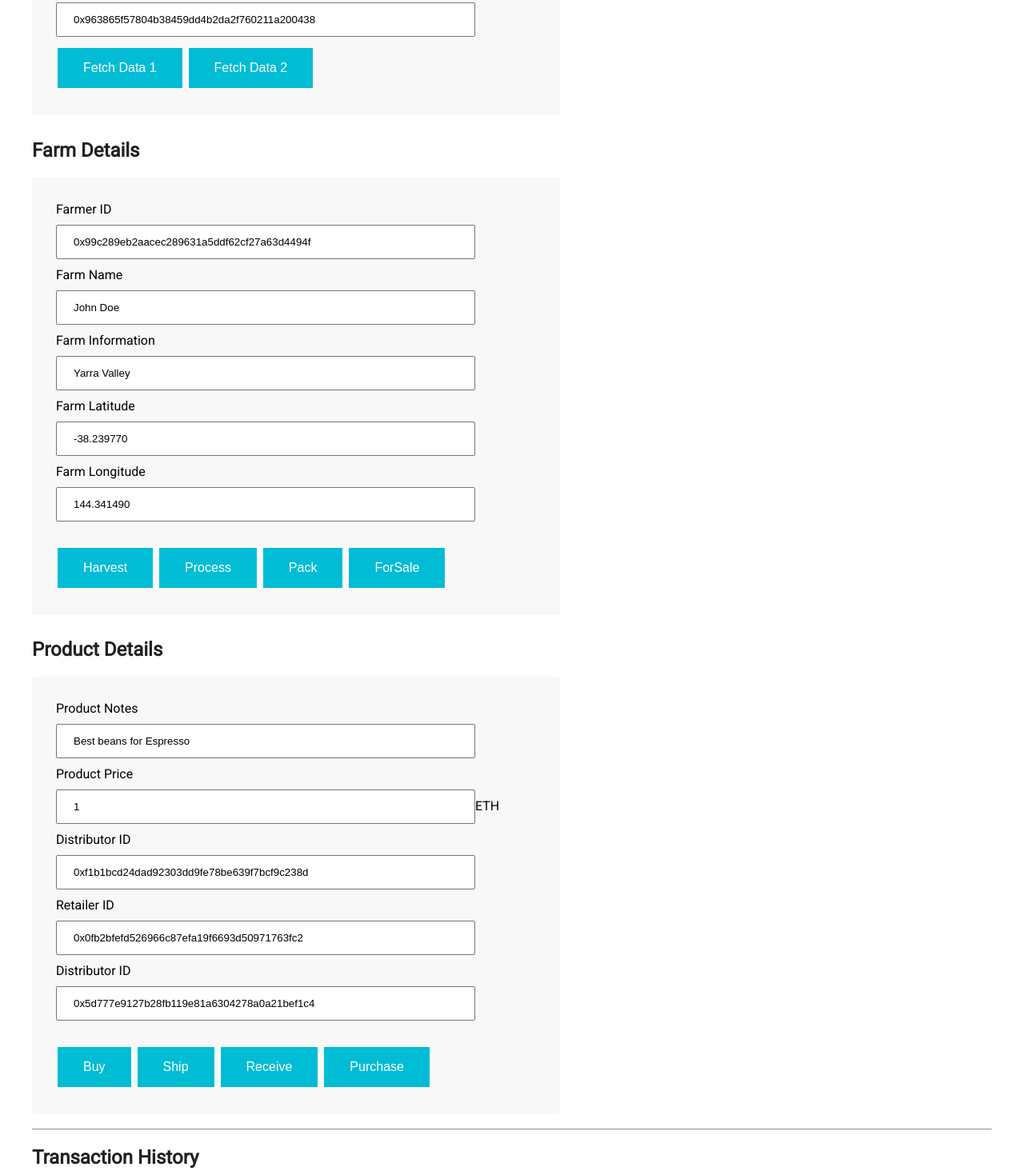
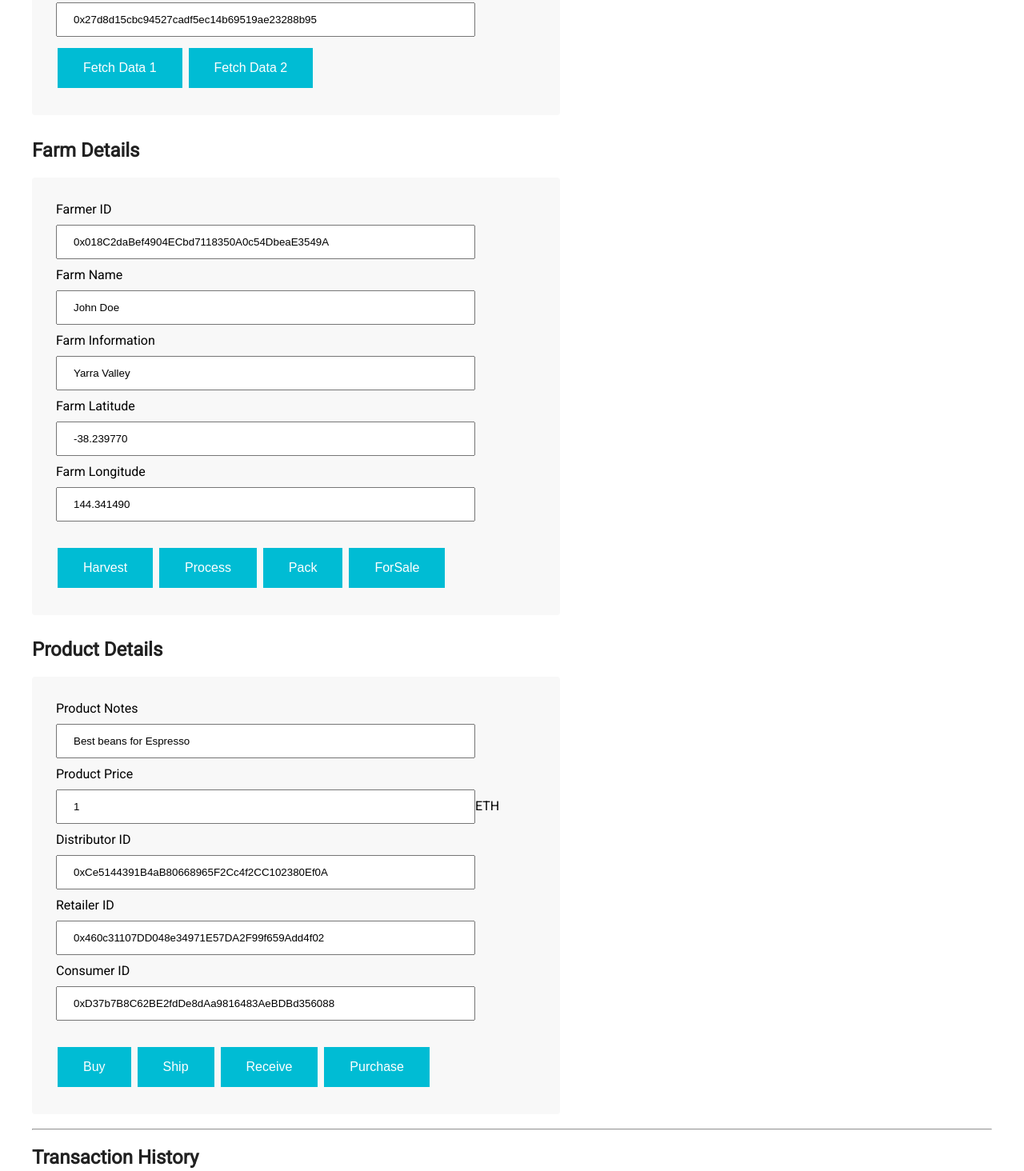
Before and after one commit to jensendarren/Coffee-Supply-Chain-Dapp, a website: page index.html in a window 1280 px wide. Shown: the part 446-1910 px from the top of the page at 80% size. Drawn offline with nearby package versions, Linux system fonts and the light colour scheme.

Commit message:
updated README and added screen captures for testing client app

```diff
--- a/index.html
+++ b/index.html
@@ -27,7 +27,7 @@
             <input type="number" id="upc" name="upc" value=1><br>
             Current Owner ID
             <br>
-            <input type="text" id="ownerID" name="ownerID" value="0x963865f57804b38459dd4b2da2f760211a200438" size="50"><br>
+            <input type="text" id="ownerID" name="ownerID" value="0x27d8d15cbc94527cadf5ec14b69519ae23288b95" size="50"><br>
             <div class=button-div>
                 <button class="btn-fetchOne" id="button" type="button" data-id="9">Fetch Data 1</button>
                 <button class="btn-fetchTwo" id="button" type="button" data-id="10">Fetch Data 2</button>
@@ -38,7 +38,7 @@
         <div class="form-group">
             Farmer ID
             <br>
-            <input type="text" id="originFarmerID" name="originFarmerID" value="0x99c289eb2aacec289631a5ddf62cf27a63d4494f"
+            <input type="text" id="originFarmerID" name="originFarmerID" value="0x018C2daBef4904ECbd7118350A0c54DbeaE3549A"
                 size="50"><br>
             Farm Name
             <br>
@@ -69,16 +69,16 @@
             <input type="number" id="productPrice" name="productPrice" value=1>ETH<br>
             Distributor ID
             <br>
-            <input type="text" id="distributorID" name="distributorID" value="0xf1b1bcd24dad92303dd9fe78be639f7bcf9c238d"
+            <input type="text" id="distributorID" name="distributorID" value="0xCe5144391B4aB80668965F2Cc4f2CC102380Ef0A"
                 size="50">
             <br>
             Retailer ID
             <br>
-            <input type="text" id="retailerID" name="retailerID" value="0x0fb2bfefd526966c87efa19f6693d50971763fc2"
+            <input type="text" id="retailerID" name="retailerID" value="0x460c31107DD048e34971E57DA2F99f659Add4f02"
                 size="50"><br>
-            Distributor ID
+            Consumer ID
             <br>
-            <input type="text" id="consumerID" name="consumerID" value="0x5d777e9127b28fb119e81a6304278a0a21bef1c4"
+            <input type="text" id="consumerID" name="consumerID" value="0xD37b7B8C62BE2fdDe8dAa9816483AeBDBd356088"
                 size="50"><br>
             <br>
             <button class="btn-buy" id="button" type="button" data-id="5">Buy</button>
```
Also changed, not shown: README.md, img/metamask-accounts.png (added), img/tx-history.png (added), 1 other file.
